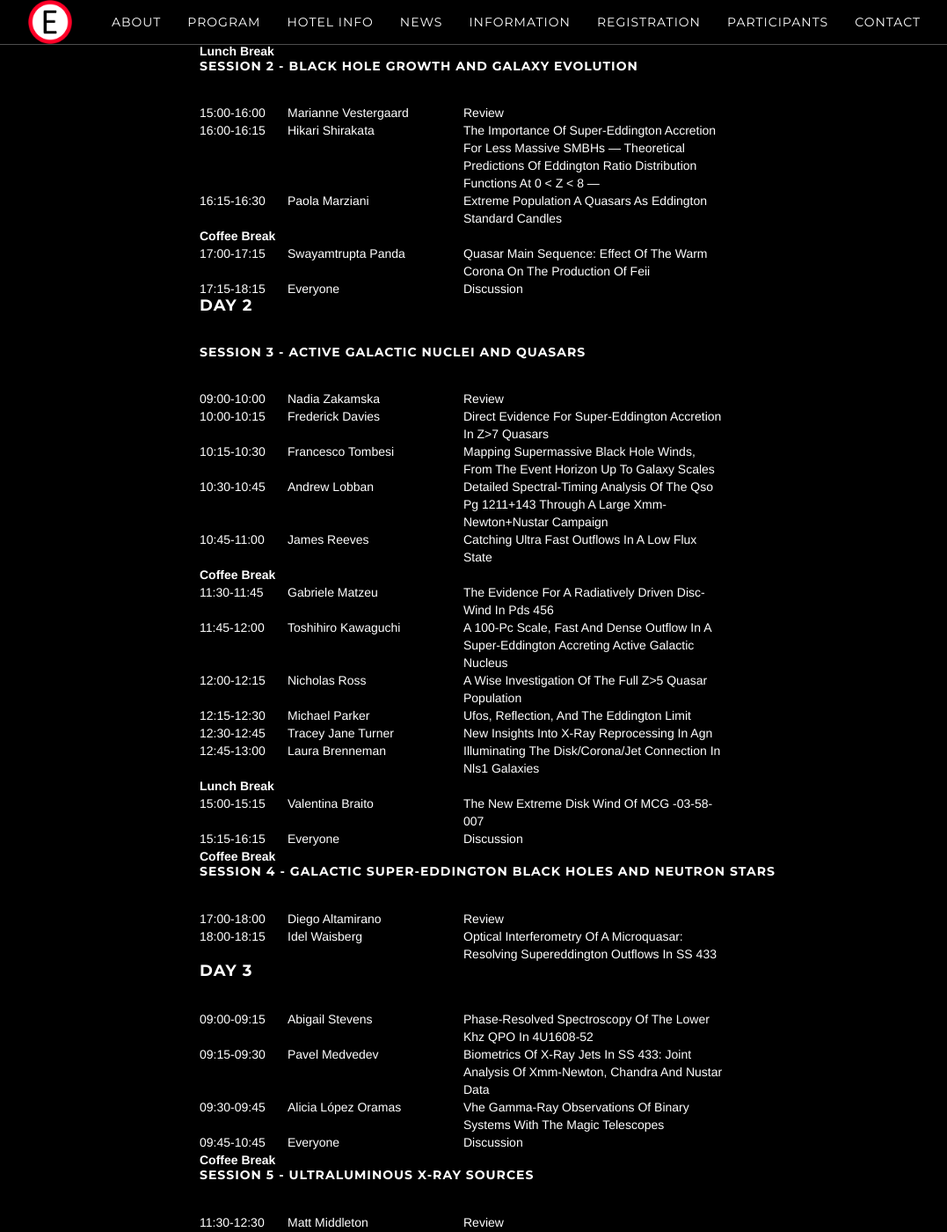
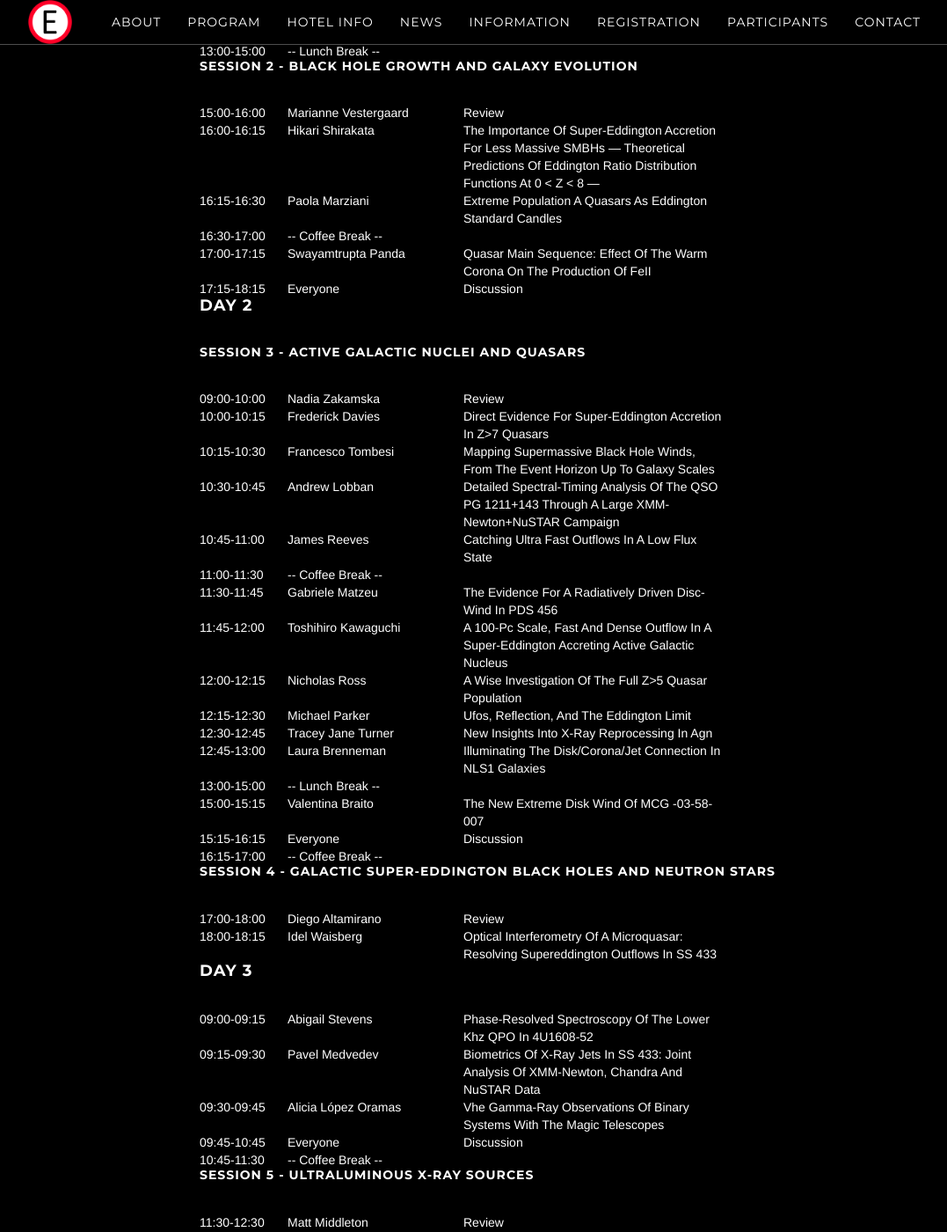
Before and after one commit to breakingthelimits/supereddington2018, a Jekyll site: the page built from program/index.html, in a window 1280 px wide and 1400 px high, scrolled down 767 px. Shown: the whole window at 88% size, without its empty margins (38-1115 px from the left). Built offline with Jekyll 4.4.1, drawn with Linux system fonts in a browser that asks for light colours; some of the changed text lies outside the part shown.

Commit message:
Update index.html

```diff
--- a/program/index.html
+++ b/program/index.html
@@ -7,6 +7,7 @@ title: Program
   <h3>
   Preliminary Conference program
   </h3>
+
 
 
 <br/><h4>Day 1</h4>
@@ -27,7 +28,9 @@ title: Program
 <div style="width:100% ;float:left; margin:auto;">
 <div style="float:left; width:100px;">10:45-11:00 </div><div style="float:left; width:200px;">Shinji Koide</div> <div style="float:left;width:300px;" >1D Numerical And Analytical Solutions  On Energy Radiation From Spinning Black Holes With Force-Free Magnetodynamics</div>
 </div><br/>
-<strong>Coffee Break</strong> <br/>
+<div style="width:100% ;float:left; margin:auto;">
+<div style="float:left; width:100px;">11:00-11:30 </div><div style="float:left; width:200px;">-- Coffee Break --</div> <div style="float:left;width:300px;" ></div>
+</div><br/>
 <div style="width:100% ;float:left; margin:auto;">
 <div style="float:left; width:100px;">11:30-11:45 </div><div style="float:left; width:200px;">Mariko Nomura</div> <div style="float:left;width:300px;" >Numerical Simulations Of Line-Driven Disk Winds: Near- Or Super-Eddington Outflows And SMBH Growth </div>
 </div><br/>
@@ -37,7 +40,9 @@ title: Program
 <div style="width:100% ;float:left; margin:auto;">
 <div style="float:left; width:100px;">12:00-13:00 </div><div style="float:left; width:200px;">Everyone</div> <div style="float:left;width:300px;" >Discussion</div>
 </div><br/>
-<strong>Lunch Break</strong> <br/>
+<div style="width:100% ;float:left; margin:auto;">
+<div style="float:left; width:100px;">13:00-15:00 </div><div style="float:left; width:200px;">-- Lunch Break --</div> <div style="float:left;width:300px;" ></div>
+</div><br/>
 <h5>Session 2 - Black hole growth and galaxy evolution</h5>
 <div style="width:100% ;float:left; margin:auto;">
 <div style="float:left; width:100px;">15:00-16:00 </div><div style="float:left; width:200px;">Marianne Vestergaard</div> <div style="float:left;width:300px;" >Review</div>
@@ -48,9 +53,11 @@ title: Program
 <div style="width:100% ;float:left; margin:auto;">
 <div style="float:left; width:100px;">16:15-16:30 </div><div style="float:left; width:200px;">Paola Marziani</div> <div style="float:left;width:300px;" >Extreme Population A Quasars As Eddington Standard Candles</div>
 </div><br/>
-<strong>Coffee Break</strong> <br/>
 <div style="width:100% ;float:left; margin:auto;">
-<div style="float:left; width:100px;">17:00-17:15 </div><div style="float:left; width:200px;">Swayamtrupta Panda</div> <div style="float:left;width:300px;" >Quasar Main Sequence: Effect Of The Warm Corona On The Production Of Feii</div>
+<div style="float:left; width:100px;">16:30-17:00 </div><div style="float:left; width:200px;">-- Coffee Break --</div> <div style="float:left;width:300px;" ></div>
+</div><br/>
+<div style="width:100% ;float:left; margin:auto;">
+<div style="float:left; width:100px;">17:00-17:15 </div><div style="float:left; width:200px;">Swayamtrupta Panda</div> <div style="float:left;width:300px;" >Quasar Main Sequence: Effect Of The Warm Corona On The Production Of FeII</div>
 </div><br/>
 <div style="width:100% ;float:left; margin:auto;">
 <div style="float:left; width:100px;">17:15-18:15 </div><div style="float:left; width:200px;">Everyone</div> <div style="float:left;width:300px;" >Discussion</div>
@@ -69,14 +76,16 @@ title: Program
 <div style="float:left; width:100px;">10:15-10:30 </div><div style="float:left; width:200px;">Francesco Tombesi</div> <div style="float:left;width:300px;" >Mapping Supermassive Black Hole Winds, From The Event Horizon Up To Galaxy Scales</div>
 </div><br/>
 <div style="width:100% ;float:left; margin:auto;">
-<div style="float:left; width:100px;">10:30-10:45 </div><div style="float:left; width:200px;">Andrew Lobban</div> <div style="float:left;width:300px;" >Detailed Spectral-Timing Analysis Of The Qso Pg 1211+143 Through A Large Xmm-Newton+Nustar Campaign</div>
+<div style="float:left; width:100px;">10:30-10:45 </div><div style="float:left; width:200px;">Andrew Lobban</div> <div style="float:left;width:300px;" >Detailed Spectral-Timing Analysis Of The QSO PG 1211+143 Through A Large XMM-Newton+NuSTAR Campaign</div>
 </div><br/>
 <div style="width:100% ;float:left; margin:auto;">
 <div style="float:left; width:100px;">10:45-11:00 </div><div style="float:left; width:200px;">James Reeves</div> <div style="float:left;width:300px;" >Catching Ultra Fast Outflows In A Low Flux State</div>
 </div><br/>
-<strong>Coffee Break</strong> <br/>
 <div style="width:100% ;float:left; margin:auto;">
-<div style="float:left; width:100px;">11:30-11:45 </div><div style="float:left; width:200px;">Gabriele Matzeu</div> <div style="float:left;width:300px;" >The Evidence For A Radiatively Driven Disc-Wind In Pds 456</div>
+<div style="float:left; width:100px;">11:00-11:30 </div><div style="float:left; width:200px;">-- Coffee Break --</div> <div style="float:left;width:300px;" ></div>
+</div><br/>
+<div style="width:100% ;float:left; margin:auto;">
+<div style="float:left; width:100px;">11:30-11:45 </div><div style="float:left; width:200px;">Gabriele Matzeu</div> <div style="float:left;width:300px;" >The Evidence For A Radiatively Driven Disc-Wind In PDS 456</div>
 </div><br/>
 <div style="width:100% ;float:left; margin:auto;">
 <div style="float:left; width:100px;">11:45-12:00 </div><div style="float:left; width:200px;">Toshihiro Kawaguchi</div> <div style="float:left;width:300px;" >A 100-Pc Scale, Fast And Dense Outflow In A Super-Eddington Accreting Active Galactic Nucleus</div>
@@ -91,16 +100,20 @@ title: Program
 <div style="float:left; width:100px;">12:30-12:45 </div><div style="float:left; width:200px;">Tracey Jane Turner</div> <div style="float:left;width:300px;" >New Insights Into X-Ray Reprocessing In Agn</div>
 </div><br/>
 <div style="width:100% ;float:left; margin:auto;">
-<div style="float:left; width:100px;">12:45-13:00 </div><div style="float:left; width:200px;">Laura Brenneman</div> <div style="float:left;width:300px;" >Illuminating The Disk/Corona/Jet Connection In Nls1 Galaxies</div>
+<div style="float:left; width:100px;">12:45-13:00 </div><div style="float:left; width:200px;">Laura Brenneman</div> <div style="float:left;width:300px;" >Illuminating The Disk/Corona/Jet Connection In NLS1 Galaxies</div>
 </div><br/>
-<strong>Lunch Break</strong> <br/>
+<div style="width:100% ;float:left; margin:auto;">
+<div style="float:left; width:100px;">13:00-15:00 </div><div style="float:left; width:200px;">-- Lunch Break --</div> <div style="float:left;width:300px;" ></div>
+</div><br/>
 <div style="width:100% ;float:left; margin:auto;">
 <div style="float:left; width:100px;">15:00-15:15 </div><div style="float:left; width:200px;">Valentina Braito</div> <div style="float:left;width:300px;" >The New Extreme Disk Wind Of MCG -03-58-007</div>
 </div><br/>
 <div style="width:100% ;float:left; margin:auto;">
 <div style="float:left; width:100px;">15:15-16:15 </div><div style="float:left; width:200px;">Everyone</div> <div style="float:left;width:300px;" >Discussion</div>
 </div><br/>
-<strong>Coffee Break</strong> <br/>
+<div style="width:100% ;float:left; margin:auto;">
+<div style="float:left; width:100px;">16:15-17:00 </div><div style="float:left; width:200px;">-- Coffee Break --</div> <div style="float:left;width:300px;" ></div>
+</div><br/>
 <h5>Session 4 - Galactic super-Eddington black holes and neutron stars</h5>
 <div style="width:100% ;float:left; margin:auto;">
 <div style="float:left; width:100px;">17:00-18:00 </div><div style="float:left; width:200px;">Diego Altamirano</div> <div style="float:left;width:300px;" >Review</div>
@@ -115,7 +128,7 @@ title: Program
 <div style="float:left; width:100px;">09:00-09:15 </div><div style="float:left; width:200px;">Abigail Stevens</div> <div style="float:left;width:300px;" >Phase-Resolved Spectroscopy Of The Lower Khz QPO In 4U1608-52</div>
 </div><br/>
 <div style="width:100% ;float:left; margin:auto;">
-<div style="float:left; width:100px;">09:15-09:30 </div><div style="float:left; width:200px;">Pavel Medvedev</div> <div style="float:left;width:300px;" >Biometrics Of X-Ray Jets In SS 433: Joint Analysis Of Xmm-Newton, Chandra And Nustar Data</div>
+<div style="float:left; width:100px;">09:15-09:30 </div><div style="float:left; width:200px;">Pavel Medvedev</div> <div style="float:left;width:300px;" >Biometrics Of X-Ray Jets In SS 433: Joint Analysis Of XMM-Newton, Chandra And NuSTAR Data</div>
 </div><br/>
 <div style="width:100% ;float:left; margin:auto;">
 <div style="float:left; width:100px;">09:30-09:45 </div><div style="float:left; width:200px;">Alicia López Oramas</div> <div style="float:left;width:300px;" >Vhe Gamma-Ray Observations Of Binary Systems With The Magic Telescopes</div>
@@ -123,7 +136,9 @@ title: Program
 <div style="width:100% ;float:left; margin:auto;">
 <div style="float:left; width:100px;">09:45-10:45 </div><div style="float:left; width:200px;">Everyone</div> <div style="float:left;width:300px;" >Discussion</div>
 </div><br/>
-<strong>Coffee Break</strong> <br/>
+<div style="width:100% ;float:left; margin:auto;">
+<div style="float:left; width:100px;">10:45-11:30 </div><div style="float:left; width:200px;">-- Coffee Break --</div> <div style="float:left;width:300px;" ></div>
+</div><br/>
 <h5>Session 5 - Ultraluminous X-ray sources</h5>
 <div style="width:100% ;float:left; margin:auto;">
 <div style="float:left; width:100px;">11:30-12:30 </div><div style="float:left; width:200px;">Matt Middleton</div> <div style="float:left;width:300px;" >Review</div>
@@ -150,7 +165,7 @@ title: Program
 <div style="float:left; width:100px;">09:30-09:45 </div><div style="float:left; width:200px;">Jithesh Vadakkumthani</div> <div style="float:left;width:300px;" >X-Ray Spectral Studies Of The Ultra-Luminous X-Ray Source M81 X-6</div>
 </div><br/>
 <div style="width:100% ;float:left; margin:auto;">
-<div style="float:left; width:100px;">09:45-10:00 </div><div style="float:left; width:200px;">Sergey Sazonov</div> <div style="float:left;width:300px;" >Nustar Observations Of The Nearest ULX, M33 X-8: A Black Hole In A Very High State?</div>
+<div style="float:left; width:100px;">09:45-10:00 </div><div style="float:left; width:200px;">Sergey Sazonov</div> <div style="float:left;width:300px;" >NuSTAR Observations Of The Nearest ULX, M33 X-8: A Black Hole In A Very High State?</div>
 </div><br/>
 <div style="width:100% ;float:left; margin:auto;">
 <div style="float:left; width:100px;">10:00-10:15 </div><div style="float:left; width:200px;">Hannah Earnshaw</div> <div style="float:left;width:300px;" >Old And New: A Broadband Look At The ULXs Of NGC 6946</div>
@@ -161,11 +176,15 @@ title: Program
 <div style="width:100% ;float:left; margin:auto;">
 <div style="float:left; width:100px;">10:30-10:45 </div><div style="float:left; width:200px;">Manfred Pakull</div> <div style="float:left;width:300px;" >The Mechanical Power Of ULXs</div>
 </div><br/>
-<strong>Coffee Break</strong> <br/>
+<div style="width:100% ;float:left; margin:auto;">
+<div style="float:left; width:100px;">10:45-11:30 </div><div style="float:left; width:200px;">-- Coffee Break --</div> <div style="float:left;width:300px;" ></div>
+</div><br/>
 <div style="width:100% ;float:left; margin:auto;">
 <div style="float:left; width:100px;">11:30-12:30 </div><div style="float:left; width:200px;">Everyone</div> <div style="float:left;width:300px;" >Discussion</div>
 </div><br/>
-<strong>Lunch Break</strong> <br/>
+<div style="width:100% ;float:left; margin:auto;">
+<div style="float:left; width:100px;">12:30-15:00 </div><div style="float:left; width:200px;">-- Lunch Break --</div> <div style="float:left;width:300px;" ></div>
+</div><br/>
 <h5>Session 6 - Gamma-ray bursts, tidal disruption events, and gravitational waves</h5>
 <div style="width:100% ;float:left; margin:auto;">
 <div style="float:left; width:100px;">15:00-16:00 </div><div style="float:left; width:200px;">Eleonora Troja</div> <div style="float:left;width:300px;" >Review</div>
@@ -173,7 +192,9 @@ title: Program
 <div style="width:100% ;float:left; margin:auto;">
 <div style="float:left; width:100px;">16:00-16:15 </div><div style="float:left; width:200px;">Marcello Giroletti</div> <div style="float:left;width:300px;" >Re-Solving The Jet/Cocoon Riddle Of The First Gravitational Wave With An  Electromagnetic Counterpart</div>
 </div><br/>
-<strong>Coffee Break</strong> <br/>
+<div style="width:100% ;float:left; margin:auto;">
+<div style="float:left; width:100px;">16:15-17:00 </div><div style="float:left; width:200px;">-- Coffee Break --</div> <div style="float:left;width:300px;" ></div>
+</div><br/>
 <div style="width:100% ;float:left; margin:auto;">
 <div style="float:left; width:100px;">17:00-18:00 </div><div style="float:left; width:200px;">Everyone</div> <div style="float:left;width:300px;" >Discussion</div>
 </div><br/>
@@ -187,12 +208,15 @@ title: Program
 <div style="width:100% ;float:left; margin:auto;">
 <div style="float:left; width:100px;">10:00-10:15 </div><div style="float:left; width:200px;">Abigail Stevens</div> <div style="float:left;width:300px;" >Strobe-X: X-Ray Timing And Spectroscopy On Dynamical Timescales From Microseconds To Years</div>
 </div><br/>
-<strong>Coffee Break</strong> <br/>
+<div style="width:100% ;float:left; margin:auto;">
+<div style="float:left; width:100px;">10:15-11:30 </div><div style="float:left; width:200px;">-- Coffee Break --</div> <div style="float:left;width:300px;" ></div>
+</div><br/>
 <div style="width:100% ;float:left; margin:auto;">
 <div style="float:left; width:100px;">11:30-12:30 </div><div style="float:left; width:200px;">Everyone</div> <div style="float:left;width:300px;" >Discussion</div>
 </div><br/>
 <br/>
 <br/>
+
 
 
   <h3>
```
